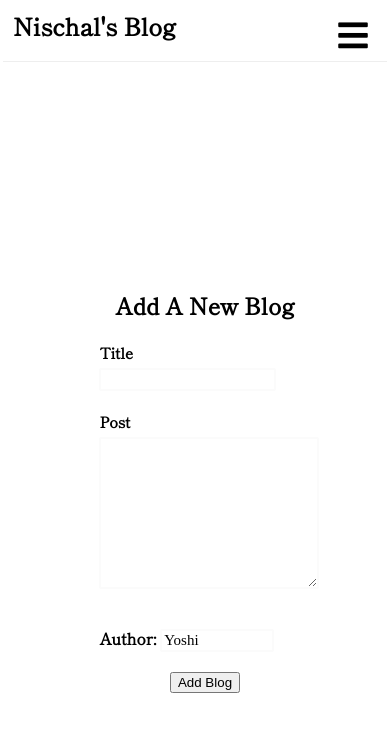
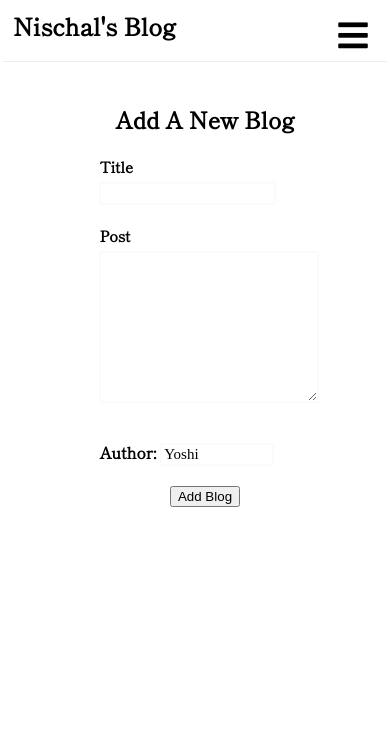
Before and after one commit to AllForPeace/react-website-blog-1, a React (Create React App) app: page /addBlog in a window 390 px wide. Shown: the top 732 px of the page. Built offline with nearby package versions, Linux system fonts and the light colour scheme.

Commit message:
add some more styles for navbar mobile

```diff
--- a/src/App.css
+++ b/src/App.css
@@ -44,15 +44,20 @@ i {
 }
 
 ul.mobile-menu{
-  position: relative;
+  position: absolute;
+  top: 39px;
   left: -100%;
-  transition: 0.2s all ease-out;
+  transition: all 0.5s ease-out;
+  z-index: 1;
 }
 
 ul.mobile-menu.clicked {
   display: block;
   background:rgb(22, 22, 22);
   left: 0;
+  width: 100%;
+  height: 90vh;
+  transition: all 0.5s ease-out;
 }
 .collapse {
   display: none;
```
